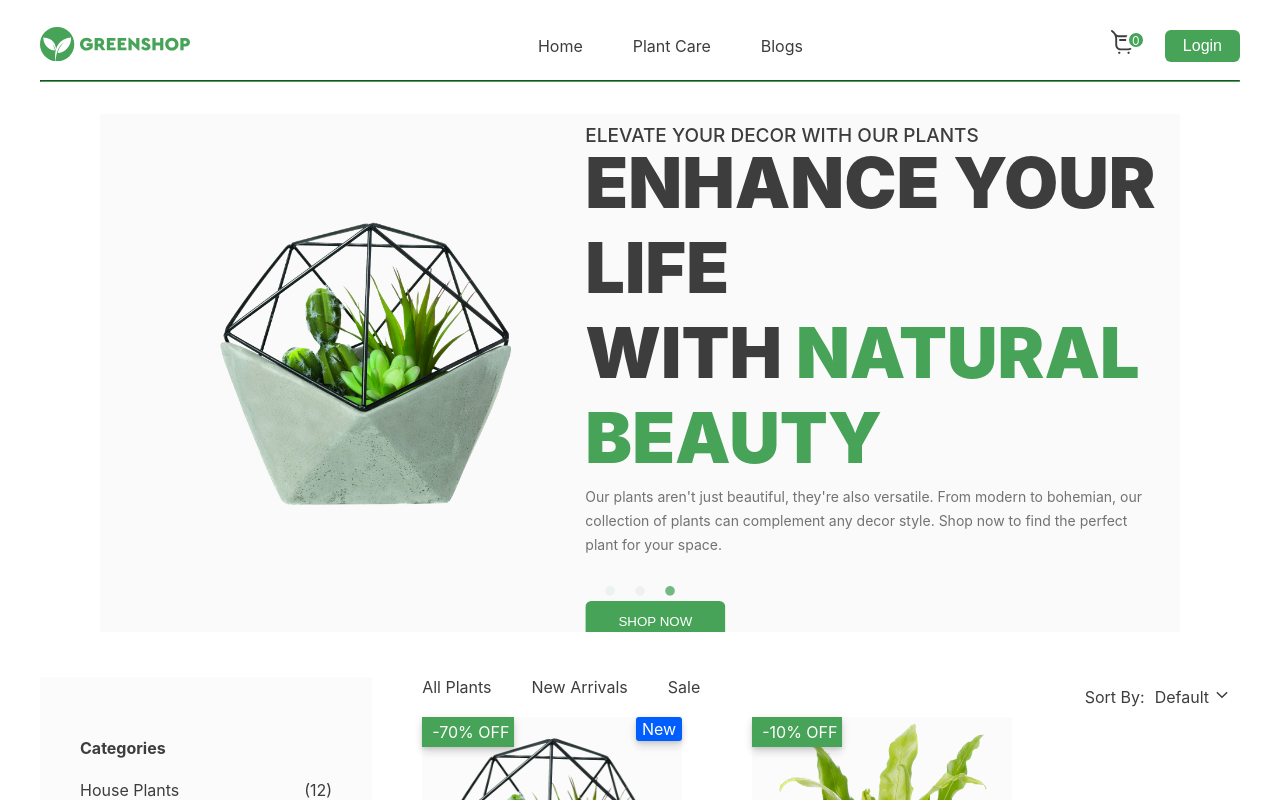
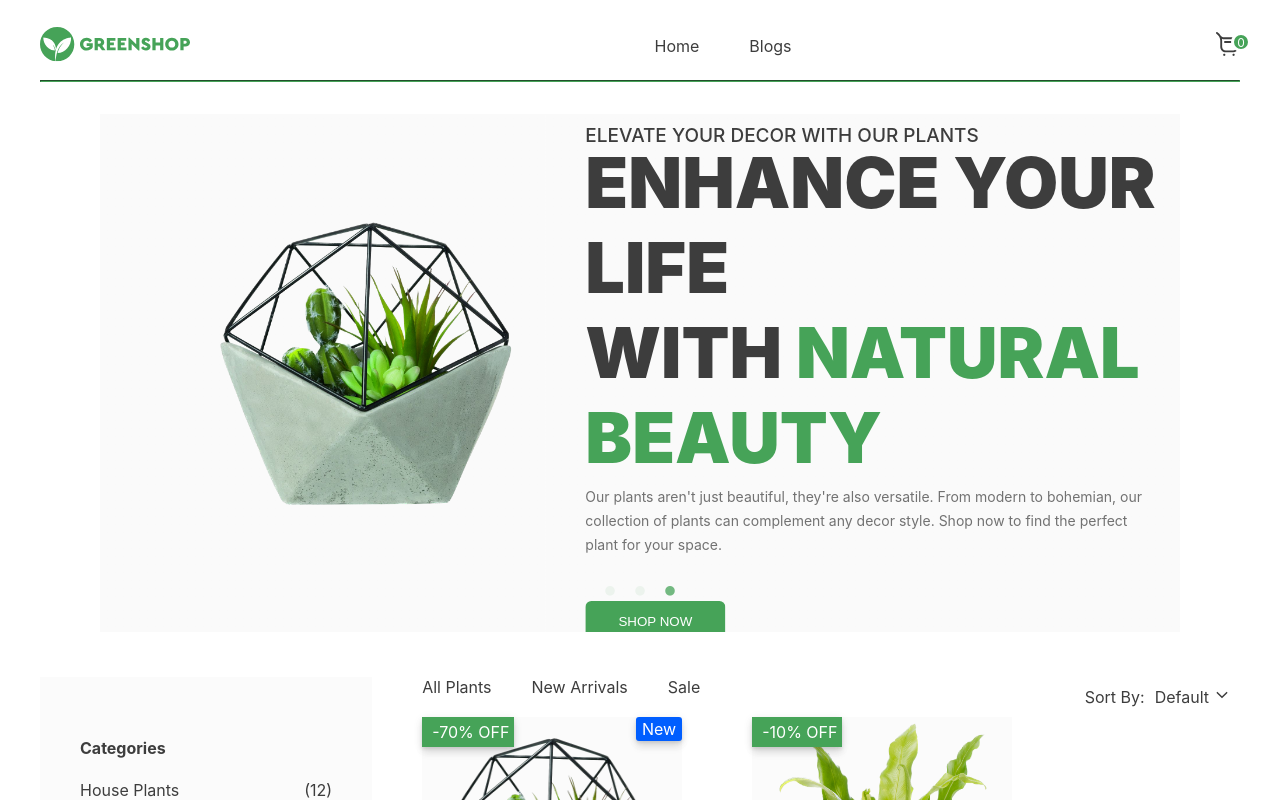
Before and after one commit to OrkhanJR/greenshop-diplom, a React (Create React App) app: page / in a window 1280 px wide. Shown: the top 800 px of the page. Built offline with nearby package versions, Linux system fonts and the light colour scheme.

Commit message:
deleted unused text

```diff
--- a/src/components/SharedComponents/Header/Header.jsx
+++ b/src/components/SharedComponents/Header/Header.jsx
@@ -27,9 +27,9 @@ const Header = () => {
             <li>
               <Link to={"/"}>Home</Link>
             </li>
-            <li>
+            {/* <li>
               <Link to={"/"}>Plant Care</Link>
-            </li>
+            </li> */}
             <li>
               <Link to={"/blog"}>Blogs</Link>
             </li>
@@ -41,7 +41,7 @@ const Header = () => {
             <span className="cart-count">{totalItems}</span>
             <img src={cart} alt="cart" />
           </div>
-          <Button className="login-button">Login</Button>
+
         </div>
       </div>
       <hr />
```
